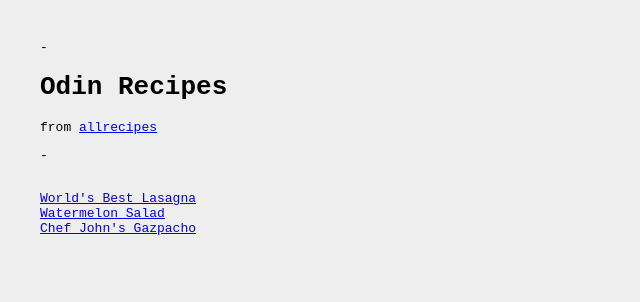
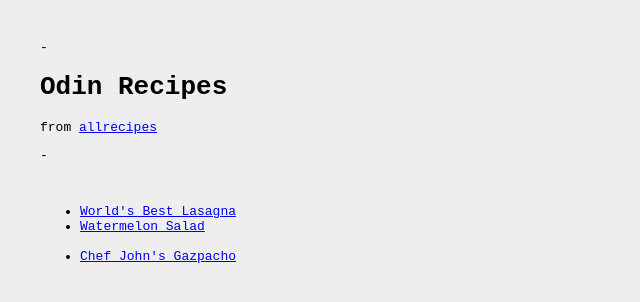
Before and after one commit to grahamogatia/odin-recipes, a plain HTML site: page index.html in a window 1280 px wide. Shown: the whole page, without its empty margins (0-640 px from the left). Drawn offline with Linux system fonts and the light colour scheme.

Commit message:
feat: turn recipes into list

```diff
--- a/index.html
+++ b/index.html
@@ -18,9 +18,10 @@
     <p>from <a href="https://www.allrecipes.com/" target="_blank" rel="noopener noreferrer">allrecipes</a></p>
     <p>-</p><br>
 
-    <a href="recipes/lasagna.html">World's Best Lasagna</a><br>
-    <a href="recipes/watermelon_salad.html">Watermelon Salad</a><br>
-    <a href="recipes/gazpacho.html">Chef John's Gazpacho</a>
-
+    <ul>
+        <li><a href="recipes/lasagna.html">World's Best Lasagna</a</li><br>
+        <li><a href="recipes/watermelon_salad.html">Watermelon Salad</a></li><br>
+        <li><a href="recipes/gazpacho.html">Chef John's Gazpacho</a></li>
+    </ul>
 </body>
 </html>
```
